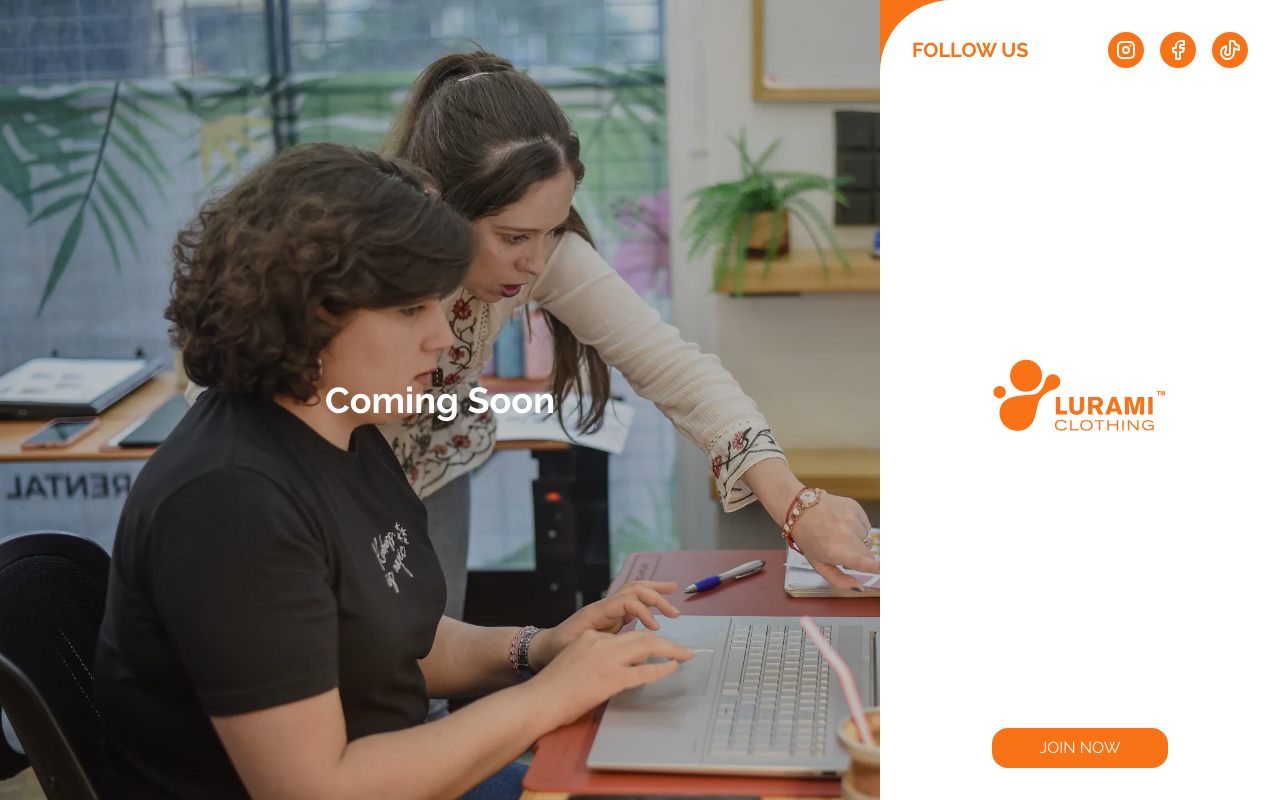
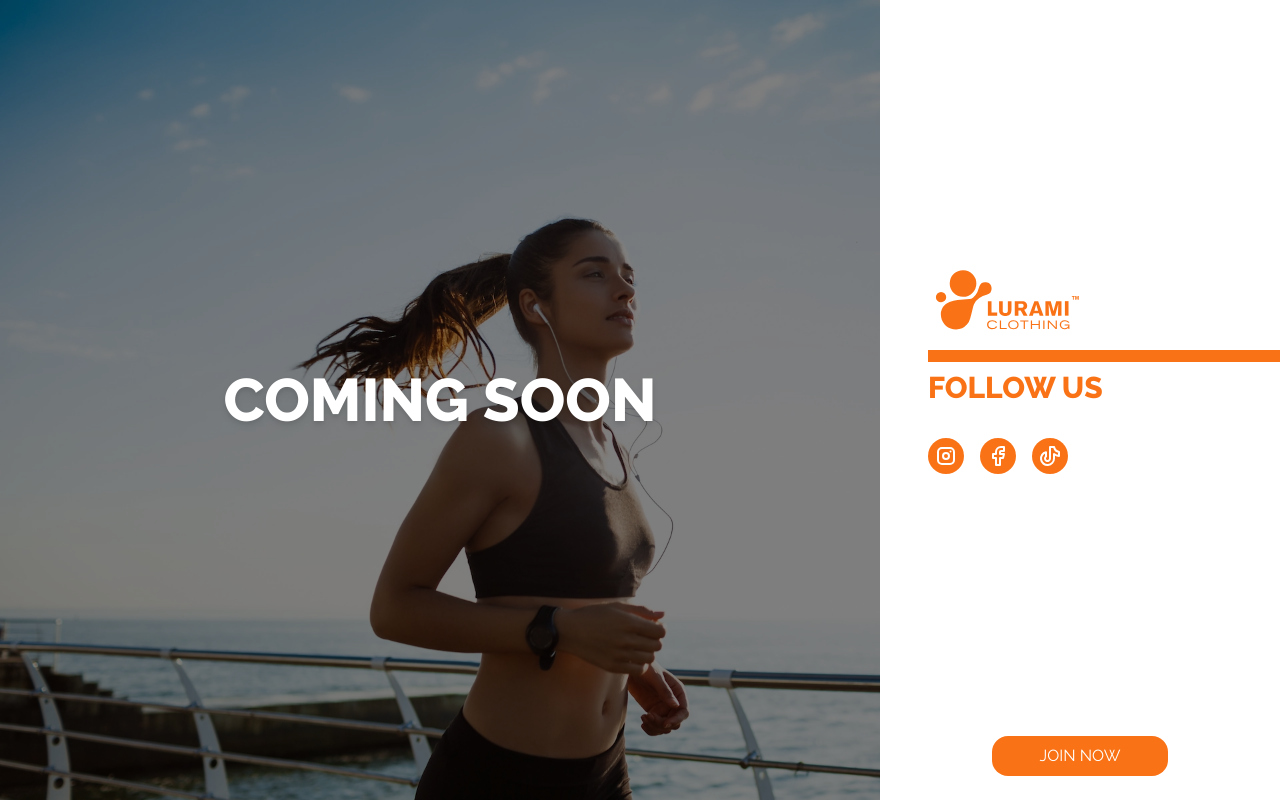
Before and after one commit to jhonnatan1806/Active-LuramiClothing, a React (Vite) app: page / in a window 1280 px wide. Built offline with nearby package versions, Linux system fonts and the light colour scheme; no server answers.

Commit message:
style change

```diff
--- a/src/components/Form.jsx
+++ b/src/components/Form.jsx
@@ -94,7 +94,7 @@ export const Form = ({onClick}) => {
 			<div className="flex justify-center">
 				<button
 					type="submit"
-					className="px-12 py-2 rounded-[16px] uppercase hover:scale-105 transition-all bg-orange-500 text-white">
+					className="mt-2 px-12 py-2 rounded-[16px] uppercase hover:scale-105 transition-all bg-orange-500 text-white">
 					Submit
 				</button>
 			</div>
--- a/src/components/Social.jsx
+++ b/src/components/Social.jsx
@@ -7,7 +7,7 @@ const SOCIAL = {
 	TIKTOK: 'https://tiktok.com/@luramiclothing/',
 };
 
-export const Social = ({ className }) => {
+export const Social = ({ className, size }) => {
 	return (
 		<div className={className ?? 'flex flex-row gap-2'}>
 			<a
@@ -16,7 +16,7 @@ export const Social = ({ className }) => {
 				rel="noopener noreferrer nofollow"
 				className="rounded-full p-1 md:p-1.5 hover:scale-105 transition-all text-white bg-orange-500"
 				title="Visit our instagram page">
-				<Instagram className="w-5 h-5 md:w-6 md:h-6" />
+				<Instagram className={size ?? 'w-5 h-5 md:w-6 md:h-6'} />
 			</a>
 			<a
 				href={SOCIAL.FACEBOOK}
@@ -24,7 +24,7 @@ export const Social = ({ className }) => {
 				rel="noopener noreferrer nofollow"
 				className="rounded-full p-1 md:p-1.5 hover:scale-105 transition-all text-white bg-orange-500"
 				title="Visit our facebook page">
-				<Facebook className="w-5 h-5 md:w-6 md:h-6" />
+				<Facebook className={size ?? 'w-5 h-5 md:w-6 md:h-6'} />
 			</a>
 			<a
 				href={SOCIAL.TIKTOK}
@@ -32,7 +32,7 @@ export const Social = ({ className }) => {
 				rel="noopener noreferrer nofollow"
 				className="rounded-full p-1 md:p-1.5 hover:scale-105 transition-all text-white bg-orange-500"
 				title="Visit our tiktok page">
-				<Tiktok className="w-5 h-5 md:w-6 md:h-6" />
+				<Tiktok className={size ?? 'w-5 h-5 md:w-6 md:h-6'} />
 			</a>
 		</div>
 	);
--- a/src/pages/Join.jsx
+++ b/src/pages/Join.jsx
@@ -25,12 +25,12 @@ export const Join = () => {
 								target="_blank"
 								rel="noopener noreferrer nofollow"
 								className="col-span-1 text-orange-500">
-								<LuramiClothing className="w-24 h-12 md:w-32 md:h-16" />
+								<LuramiClothing className="w-16 h-8 md:w-24 md:h-12" />
 							</a>
-							<div className="col-span-1 text-orange-500">
-								<h1 className="uppercase text-base font-bold md:text-xl">Contact US</h1>
+							<div className="flex items-end h-full col-span-1 text-orange-500">
+								<h1 className="uppercase text-base font-extrabold text-center md:text-2xl md:leading-none">Contact US</h1>
 							</div>
-							<Social className="flex flex-row justify-end gap-1 w-full md:gap-2" />
+							<Social className="flex flex-row justify-end items-end gap-1 w-full h-full md:gap-2" size="w-4 h-4 md:w-5 md:h-5" />
 						</header>
 						<div className="w-full h-0.5 md:h-1 bg-orange-500"></div>
 						<p className="text-center text-sm font-light md:py-2 md:text-lg">
--- a/src/pages/Root.jsx
+++ b/src/pages/Root.jsx
@@ -8,25 +8,25 @@ const URL_SHOP = 'https://luramiclothing.com/';
 export const Root = () => {
 	return (
 		<React.Fragment>
-			<main className="flex flex-row justify-end w-screen h-screen bg-coming-soon bg-cover">
-				<div className="w-full h-full hidden md:flex md:flex-col md:items-center md:justify-center bg-black/25">
-					<h1 className="text-4xl font-bold text-white">Coming Soon</h1>
+			<main className="flex flex-row justify-end w-screen h-screen bg-coming-soon bg-cover bg-center">
+				<div className="w-full h-full hidden md:flex md:flex-col md:items-center md:justify-center bg-black/50">
+					<h1 className="text-6xl font-extrabold uppercase drop-shadow-md text-white">Coming Soon</h1>
 				</div>
-				<div className="w-full max-w-[400px] h-screen bg-orange-500">
-					<div className="flex flex-col items-center justify-between p-6 md:p-8 w-full h-full rounded-tl-[48px] md:rounded-tl-[72px] bg-white">
-						<div className="flex items-center justify-between w-full">
-							<h2 className="uppercase font-bold text-lg md:text-xl text-orange-500">Follow US</h2>
-							<Social className="flex flex-row justify-center gap-2 md:gap-4" />
-						</div>
+				<div className="flex flex-col items-center justify-between w-full max-w-[400px] h-screen bg-white">
+                    <div></div>
+					<div className='flex flex-col gap-2 w-full pl-12'>
 						<a href={URL_SHOP} target="_blank" rel="noopener noreferrer nofollow">
-							<LuramiClothing className="w-40 h-20 md:w-48 md:h-24 text-orange-500" />
+							<LuramiClothing className="w-32 h-16 md:w-40 md:h-20 text-orange-500" />
 						</a>
-						<Link
-							to="/join"
-							className="px-12 py-2 rounded-[16px] uppercase hover:scale-105 transition-all bg-orange-500 text-white">
-							Join Now
-						</Link>
+                        <div className='w-full h-3 bg-orange-500'></div>
+						<h2 className="uppercase font-extrabold text-xl mb-6 md:text-3xl text-orange-500">Follow US</h2>
+						<Social className="flex flex-row gap-2 md:gap-4" />
 					</div>
+					<Link
+						to="/join"
+						className="px-12 py-2 mb-6 rounded-[16px] uppercase hover:scale-105 transition-all bg-orange-500 text-white">
+						Join Now
+					</Link>
 				</div>
 			</main>
 		</React.Fragment>
```
Also changed, not shown: public/img/coming-soon.webp.
